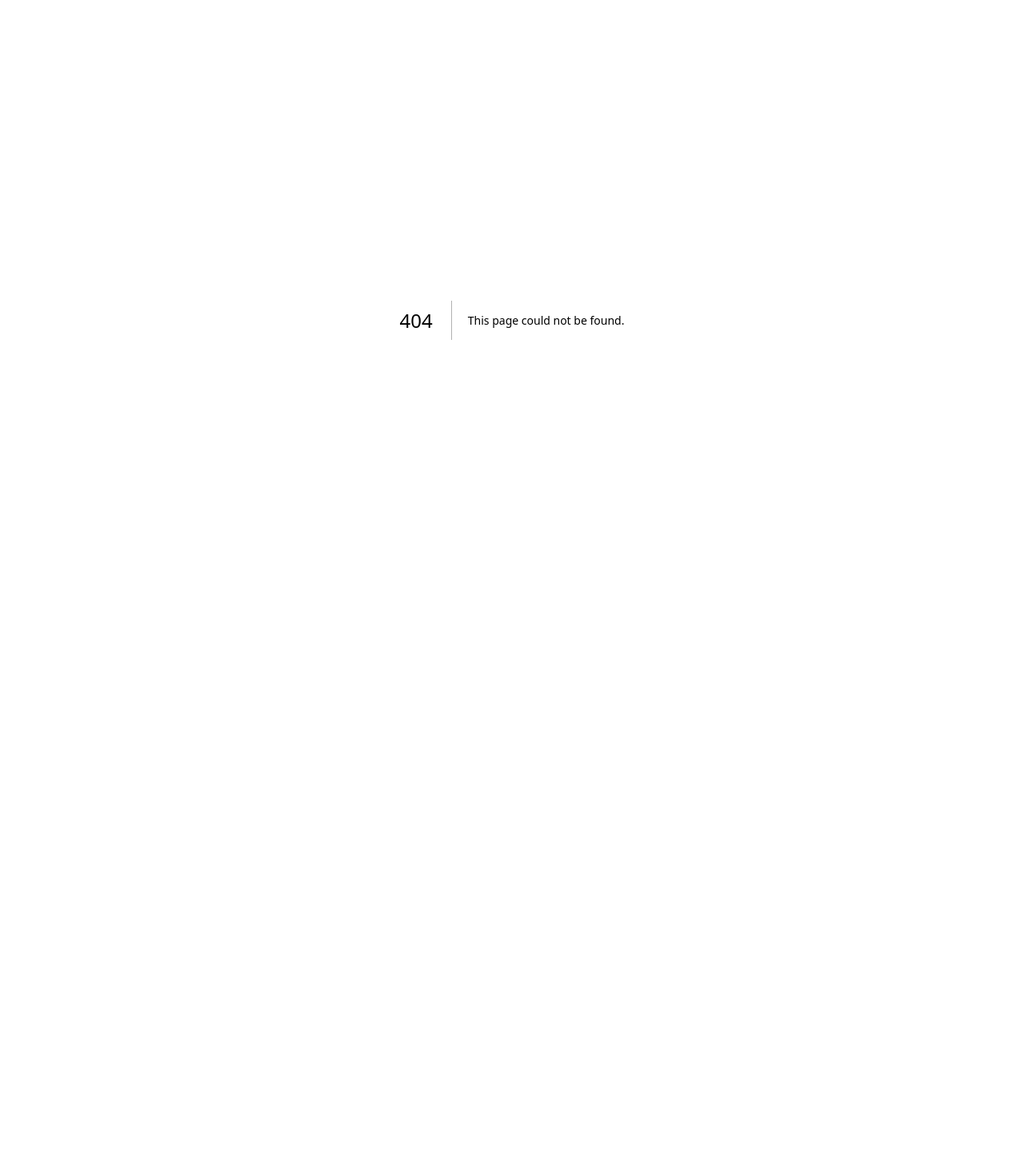
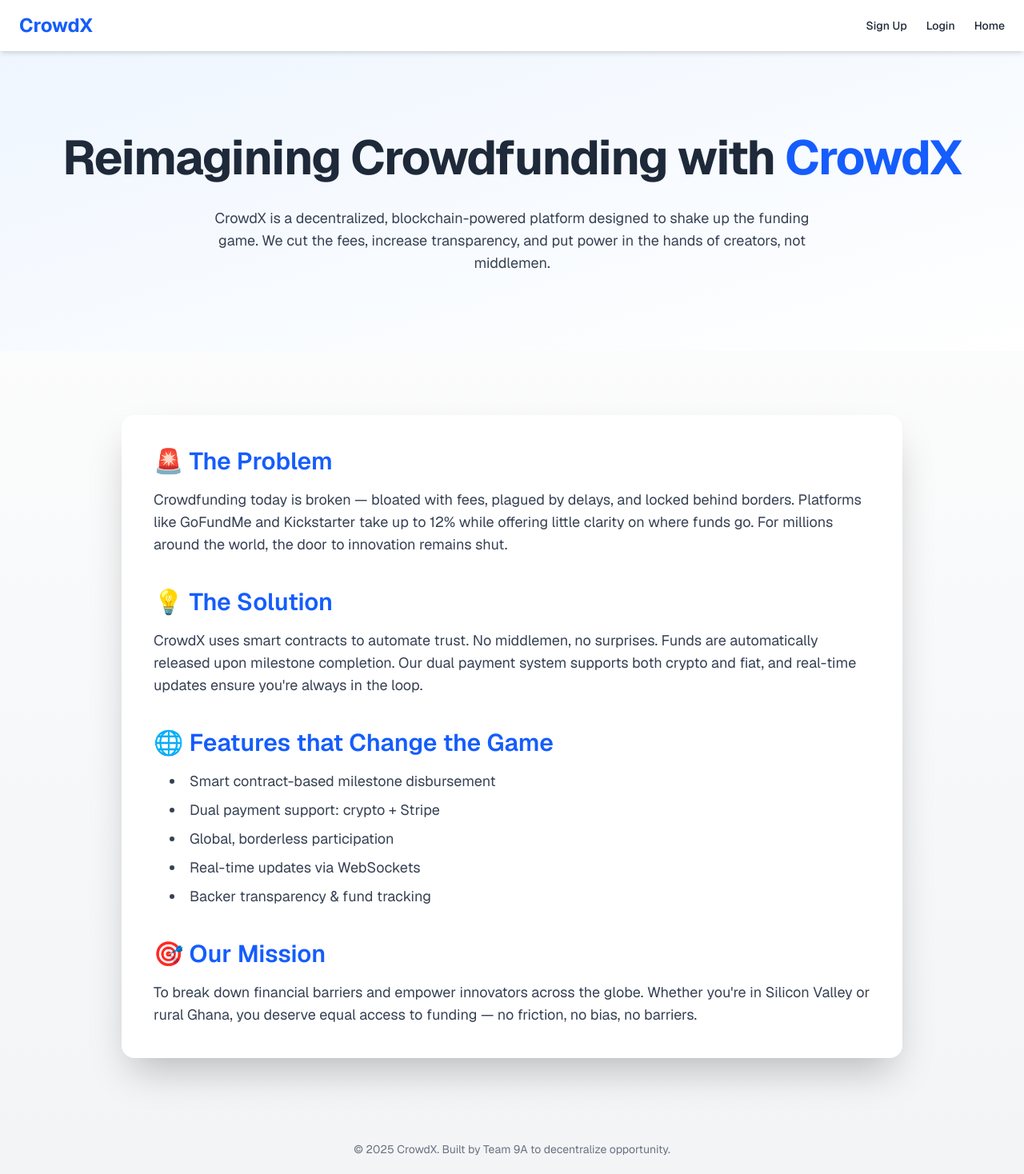
Before and after one commit to Sserano24/CrowdX2-frontend, a Next.js app: page /about in a window 1280 px wide. Before the commit this address had no page. Shown: the top 1468 px of the page at 80% size. Before the commit the page ends 800 px from the top, so only its background shows below. Built offline with nearby package versions, Linux system fonts and the light colour scheme.

Commit message:
Create page.js

```diff
--- /dev/null
+++ b/src/app/about/page.js
@@ -0,0 +1,88 @@
+"use client"
+
+import Link from "next/link";
+import { motion } from "framer-motion";
+
+export default function About() {
+  return (
+    <div className="min-h-screen flex flex-col bg-gradient-to-b from-white to-gray-100 dark:from-black dark:to-gray-900 text-gray-800 dark:text-white">
+      {/* Navbar */}
+      <nav className="flex items-center justify-between px-6 py-4 bg-white/80 backdrop-blur shadow-md dark:bg-black/80 sticky top-0 z-50">
+        <h1 className="text-2xl font-bold text-blue-600">CrowdX</h1>
+        <div className="flex gap-6 text-sm font-medium">
+          <Link href="/signup" className="hover:text-blue-600 transition">Sign Up</Link>
+          <Link href="/login" className="hover:text-blue-600 transition">Login</Link>
+          <Link href="/" className="hover:text-blue-600 transition">Home</Link>
+        </div>
+      </nav>
+
+      {/* Hero Section */}
+      <section className="relative w-full flex flex-col items-center justify-center text-center py-24 px-6 bg-gradient-to-br from-blue-50 to-white dark:from-gray-950 dark:to-black overflow-hidden">
+        <motion.h2
+          initial={{ opacity: 0, y: -20 }}
+          animate={{ opacity: 1, y: 0 }}
+          transition={{ duration: 0.6 }}
+          className="text-5xl sm:text-6xl font-bold mb-6 leading-tight tracking-tight"
+        >
+          Reimagining Crowdfunding with <span className="text-blue-600">CrowdX</span>
+        </motion.h2>
+        <motion.p
+          initial={{ opacity: 0, y: 10 }}
+          animate={{ opacity: 1, y: 0 }}
+          transition={{ delay: 0.2, duration: 0.6 }}
+          className="text-lg text-gray-700 dark:text-gray-300 max-w-3xl"
+        >
+          CrowdX is a decentralized, blockchain-powered platform designed to shake up the funding game. We cut the fees, increase transparency, and put power in the hands of creators, not middlemen.
+        </motion.p>
+        <div className="absolute inset-0 pointer-events-none z-[-1] bg-[radial-gradient(ellipse_at_center,_var(--tw-gradient-stops))] from-blue-100/40 via-transparent to-transparent dark:from-blue-500/10"></div>
+      </section>
+
+      {/* About Content */}
+      <main className="flex-grow flex flex-col items-center justify-center px-6 py-20 text-center max-w-5xl mx-auto">
+        <motion.div
+          initial={{ opacity: 0 }}
+          whileInView={{ opacity: 1 }}
+          transition={{ duration: 0.8 }}
+          className="bg-white dark:bg-gray-900 shadow-2xl rounded-2xl p-10 text-left space-y-10 w-full"
+        >
+          <section>
+            <h3 className="text-3xl font-semibold text-blue-600 mb-4">🚨 The Problem</h3>
+            <p className="text-gray-700 dark:text-gray-300 text-lg">
+              Crowdfunding today is broken — bloated with fees, plagued by delays, and locked behind borders. Platforms like GoFundMe and Kickstarter take up to 12% while offering little clarity on where funds go. For millions around the world, the door to innovation remains shut.
+            </p>
+          </section>
+
+          <section>
+            <h3 className="text-3xl font-semibold text-blue-600 mb-4">💡 The Solution</h3>
+            <p className="text-gray-700 dark:text-gray-300 text-lg">
+              CrowdX uses smart contracts to automate trust. No middlemen, no surprises. Funds are automatically released upon milestone completion. Our dual payment system supports both crypto and fiat, and real-time updates ensure you're always in the loop.
+            </p>
+          </section>
+
+          <section>
+            <h3 className="text-3xl font-semibold text-blue-600 mb-4">🌐 Features that Change the Game</h3>
+            <ul className="list-disc list-inside text-gray-700 dark:text-gray-300 text-lg pl-5 space-y-2">
+              <li>Smart contract-based milestone disbursement</li>
+              <li>Dual payment support: crypto + Stripe</li>
+              <li>Global, borderless participation</li>
+              <li>Real-time updates via WebSockets</li>
+              <li>Backer transparency & fund tracking</li>
+            </ul>
+          </section>
+
+          <section>
+            <h3 className="text-3xl font-semibold text-blue-600 mb-4">🎯 Our Mission</h3>
+            <p className="text-gray-700 dark:text-gray-300 text-lg">
+              To break down financial barriers and empower innovators across the globe. Whether you're in Silicon Valley or rural Ghana, you deserve equal access to funding — no friction, no bias, no barriers.
+            </p>
+          </section>
+        </motion.div>
+      </main>
+
+      {/* Footer */}
+      <footer className="py-6 text-center text-sm text-gray-500 dark:text-gray-400">
+        &copy; {new Date().getFullYear()} CrowdX. Built by Team 9A to decentralize opportunity.
+      </footer>
+    </div>
+  );
+}
```
